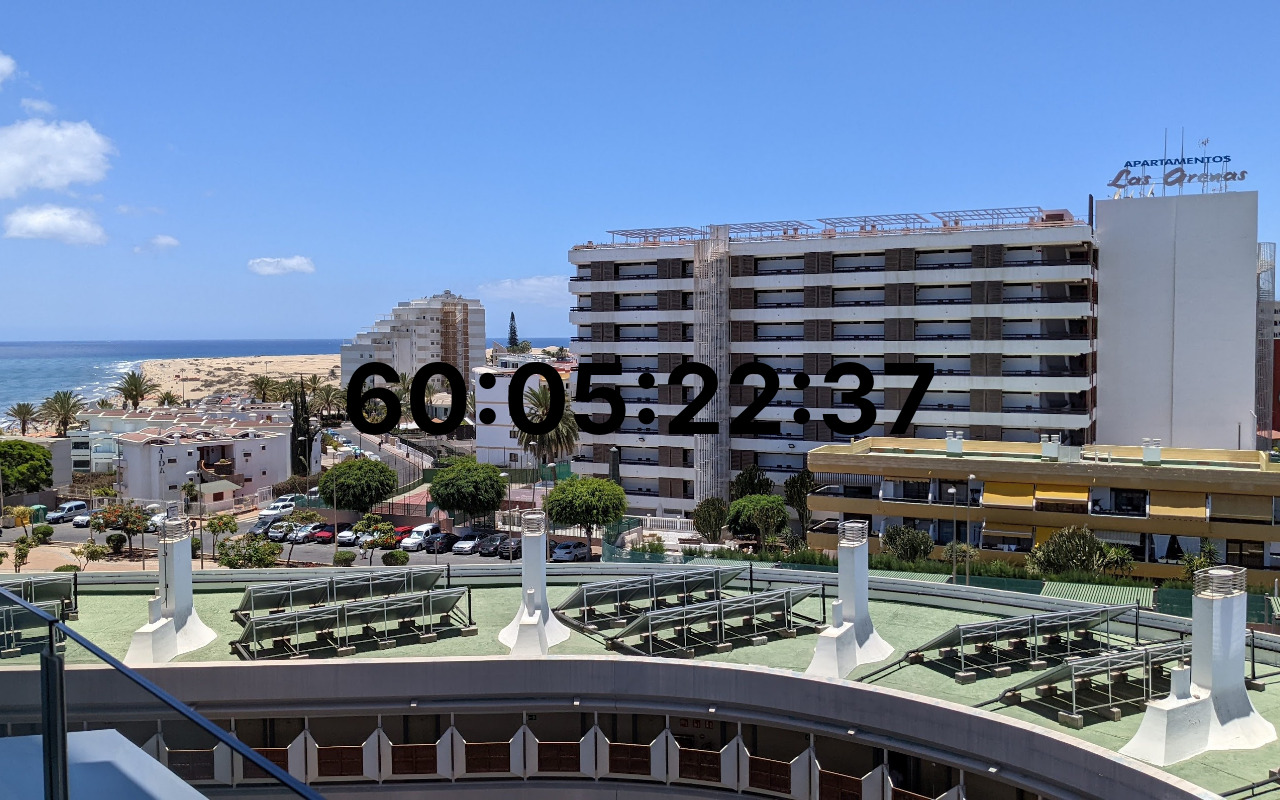
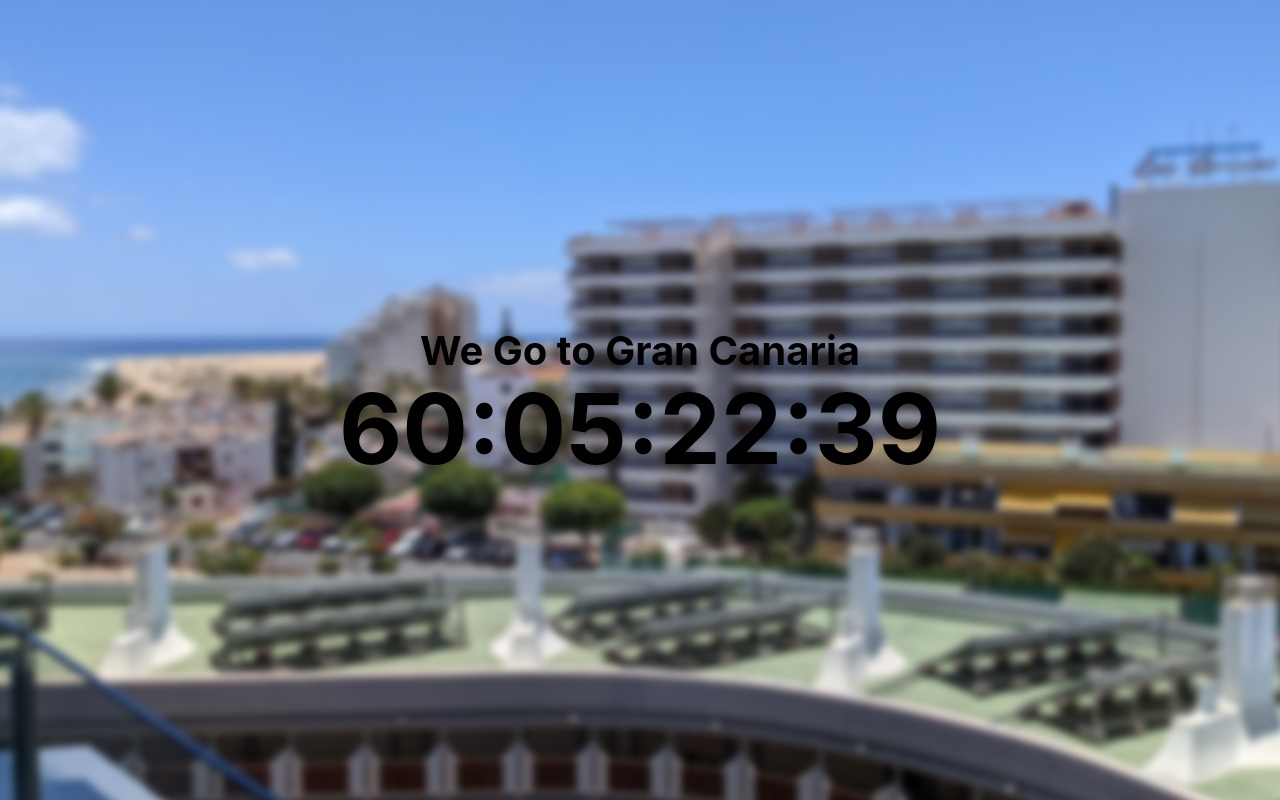
Before and after one commit to iankduffy/holiday-countdown-with-typescript, a Next.js app: page / in a window 1280 px wide. Built offline with nearby package versions, Linux system fonts and the light colour scheme.

Commit message:
add blur;

```diff
--- a/components/countdown/index.tsx
+++ b/components/countdown/index.tsx
@@ -8,7 +8,7 @@ const Countdown = ({ date }: Props) : JSX.Element => {
   const { days, hours, minutes, seconds } = useCountDown(date)
 
   return (
-    <div className='text-9xl font-bold absolute h-full w-full text-center items-center justify-center countdown flex'>
+    <div className='text-9xl countdown'>
       {days}:{hours}:{minutes}:{seconds}
     </div>
   )
--- a/components/heroImage/index.tsx
+++ b/components/heroImage/index.tsx
@@ -11,10 +11,12 @@ const HeroImage = ({children}: Props) : JSX.Element => {
       <Image
         src={'/holiday-pic.jpeg'}
         layout='fill'
-        className='object-cover'
+        className='object-cover blur-sm scale-105'
         alt="Holiday"
       />
-      {children}
+      <div className='z-10 font-bold absolute h-full w-full text-center items-center justify-center flex flex-col drop-shadow-lg'>
+        {children}
+      </div>
     </div>
   )
 }
--- /dev/null
+++ b/components/information/index.tsx
@@ -0,0 +1,16 @@
+
+
+interface Props {
+
+}
+
+const Information = ({}: Props) : JSX.Element => {
+
+  return (
+    <div className=''>
+
+    </div>
+  )
+}
+
+export default Information
--- a/pages/index.tsx
+++ b/pages/index.tsx
@@ -13,6 +13,7 @@ const Home: NextPage = () => {
         <title>Countdown to Holiday | Gran Canaria</title>
       </Head>
       <HeroImage >
+        <h1 className='header'>We Go to Gran Canaria</h1>
         <Countdown date={holidayDate}/>
       </HeroImage>
     </div>
--- a/styles/globals.css
+++ b/styles/globals.css
@@ -30,5 +30,9 @@ a {
 }
 
 .countdown {
-  font-size: clamp(4.5rem, -0.575rem + 8.333vw, 20.5rem)
+  font-size: clamp(4.5rem, -0.575rem + 8.333vw, 25.5rem)
 }
+
+.header {
+  font-size: clamp(2.5rem, -0.575rem + 3.333vw, 15.5rem)
+}
```
